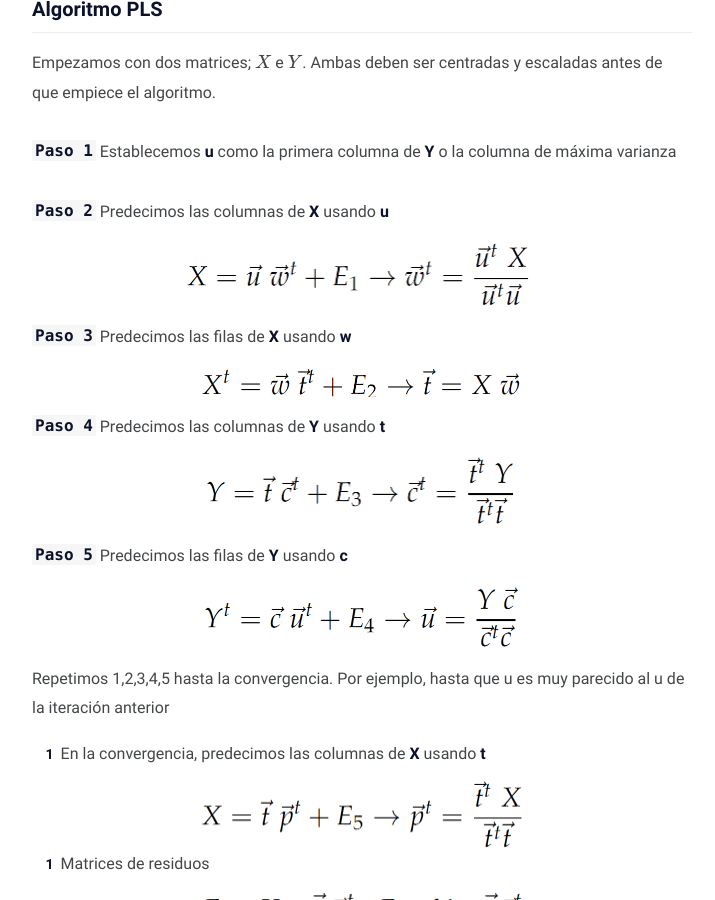
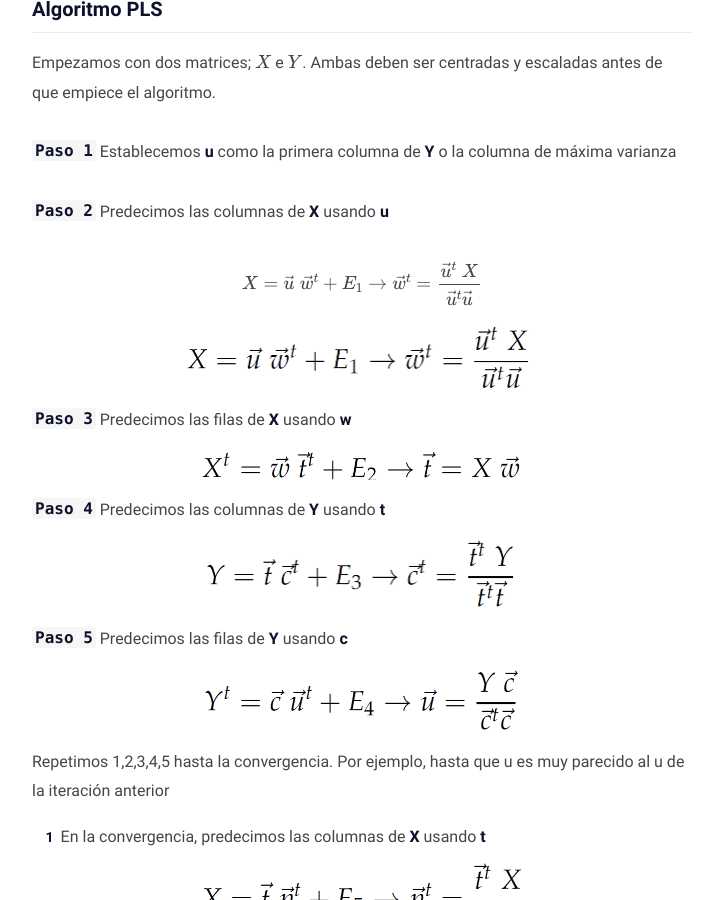
Before and after one commit to JAVI897/JAVI897.github.io, a Jekyll site: the page built from _posts/Comprendiendo-la-popularidad-con-PLS/2020-06-21-Comprendiendo-la-popularidad-con-PLS.md, in a window 1280 px wide and 900 px high, scrolled down 3058 px. Shown: the whole window, without its empty margins (278-993 px from the left). Built offline with Jekyll 4.4.1, drawn with Linux system fonts in a browser that asks for light colours; formulas are drawn with MathJax 3; comment, search, counter and statistics services are not loaded.

Commit message:
Update 2020-06-21-Comprendiendo-la-popularidad-con-PLS.md

```diff
--- a/_posts/Comprendiendo-la-popularidad-con-PLS/2020-06-21-Comprendiendo-la-popularidad-con-PLS.md
+++ b/_posts/Comprendiendo-la-popularidad-con-PLS/2020-06-21-Comprendiendo-la-popularidad-con-PLS.md
@@ -59,7 +59,7 @@
 
 
 
-
+$$X = \vec{u} \; \vec{w}^t + E_{1} \rightarrow \vec{w}^t = \frac{\vec{u}^t \; X}{\vec{u}^t \vec{u}}$$
 
 <center><img src="https://github.com/JAVI897/JAVI897.github.io/blob/master/_posts/Comprendiendo-la-popularidad-con-PLS/ec1.PNG?raw=true" style="zoom:50%;" /></center>
 
```
